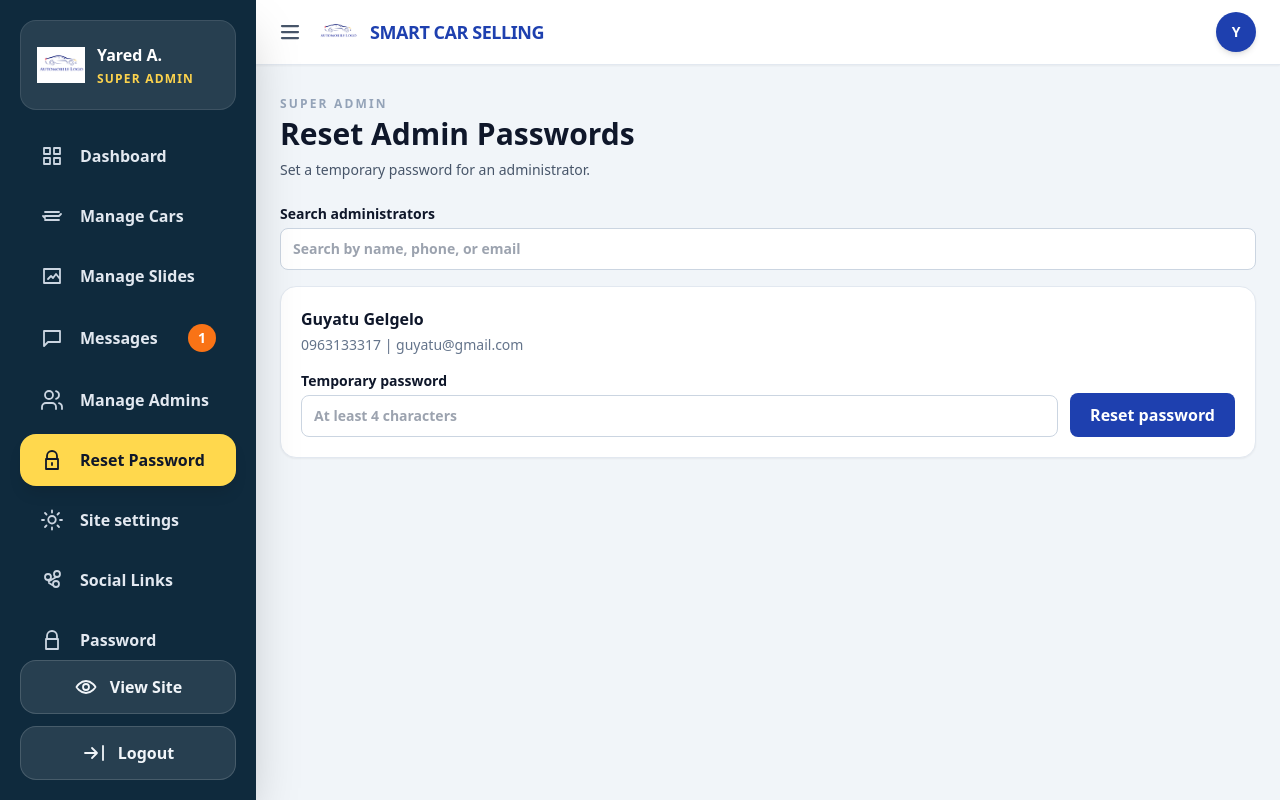
After one commit to yared1357/new-car, a PHP site: page /admin/admin_password_reset.php in a window 1280 px wide. The commit adds this page. Run offline with PHP 8.4, Linux system fonts and the light colour scheme; a user stored in the database is signed in; data comes from the database, SQL or seed files in the repository; data that the repository does not hold is empty; some libraries are stand-ins or nearby versions.

Commit message:
Updated Commit

```diff
--- /dev/null
+++ b/admin/admin_password_reset.php
@@ -0,0 +1,161 @@
+<?php
+require_once __DIR__ . '/session.php';
+if ($admin['role'] !== 'super_admin') {
+    http_response_code(403);
+    echo 'Only the super admin can reset administrator passwords.';
+    exit;
+}
+
+if (!isset($_SESSION['admin_password_reset_csrf'])) {
+    $_SESSION['admin_password_reset_csrf'] = bin2hex(random_bytes(32));
+}
+
+$error = '';
+$resetPassword = $_SESSION['admin_password_reset_flash'] ?? null;
+unset($_SESSION['admin_password_reset_flash']);
+$success = isset($_GET['reset']) ? 'Temporary password set. The administrator must change it after signing in.' : '';
+
+if ($_SERVER['REQUEST_METHOD'] === 'POST') {
+    if (!hash_equals($_SESSION['admin_password_reset_csrf'], $_POST['csrf_token'] ?? '')) {
+        $error = 'Your form session expired. Reload the page and try again.';
+    } else {
+        $accountId = (int) ($_POST['account_id'] ?? 0);
+        $password = (string) ($_POST['temporary_password'] ?? '');
+
+        if ($accountId <= 0) {
+            $error = 'Select a valid administrator account.';
+        } elseif (mb_strlen($password) < 4) {
+            $error = 'Temporary password must be at least 4 characters.';
+        } else {
+            $stmt = $pdo->prepare("UPDATE users SET password = ?, force_password_change = 1 WHERE id = ? AND role = 'admin'");
+            $stmt->execute([password_hash($password, PASSWORD_DEFAULT), $accountId]);
+            if ($stmt->rowCount() > 0) {
+                $_SESSION['admin_password_reset_flash'] = $password;
+                header('Location: admin_password_reset.php?reset=1');
+                exit;
+            }
+            $error = 'Administrator account not found.';
+        }
+    }
+}
+
+$accounts = $pdo->query("SELECT id, name, email, phone FROM users WHERE role = 'admin' ORDER BY name, phone")->fetchAll(PDO::FETCH_ASSOC);
+?>
+<!DOCTYPE html>
+<html lang="en">
+<head>
+  <meta charset="UTF-8">
+  <meta name="viewport" content="width=device-width, initial-scale=1.0">
+  <title>Reset Admin Passwords | <?= htmlspecialchars($siteSettings['site_name'], ENT_QUOTES, 'UTF-8') ?></title>
+  <script src="https://cdn.tailwindcss.com"></script>
+  <script>
+    tailwind.config = { theme: { extend: { colors: { primary: '#1E40AF' } } } };
+  </script>
+</head>
+<body class="min-h-screen bg-slate-100 text-slate-900">
+<?php include __DIR__ . '/header.php'; ?>
+<div id="overlay" class="fixed inset-0 z-40 hidden bg-black/50 lg:hidden"></div>
+<?php $activeSidebar = 'password_reset'; include __DIR__ . '/sidebar.php'; ?>
+<main id="main-content" class="min-h-screen w-full pt-16 transition-all duration-300">
+  <div class="mx-auto max-w-5xl px-4 py-8 sm:px-6">
+    <div class="mb-6">
+      <p class="text-xs font-bold uppercase tracking-[0.18em] text-slate-400">Super admin</p>
+      <h1 class="mt-1 text-2xl font-bold sm:text-3xl">Reset Admin Passwords</h1>
+      <p class="mt-2 text-sm text-slate-600">Set a temporary password for an administrator.</p>
+    </div>
+    <?php if ($success): ?><p class="mb-5 rounded-lg border border-emerald-200 bg-emerald-50 px-4 py-3 text-emerald-800"><?= htmlspecialchars($success) ?></p><?php endif; ?>
+    <?php if ($error): ?><p class="mb-5 rounded-lg border border-red-200 bg-red-50 px-4 py-3 text-red-700"><?= htmlspecialchars($error) ?></p><?php endif; ?>
+    <?php if ($resetPassword !== null): ?>
+      <div class="mb-5 rounded-lg border border-blue-200 bg-blue-50 p-4 text-blue-900">
+        <p class="text-sm font-bold">Temporary password to share</p>
+        <div class="mt-2 flex flex-wrap items-center gap-2">
+          <code id="reset-password-value" class="rounded bg-white px-3 py-2 font-mono text-lg"><?= htmlspecialchars($resetPassword, ENT_QUOTES, 'UTF-8') ?></code>
+          <button type="button" id="copy-reset-password" class="rounded-lg border border-blue-300 bg-white px-3 py-2 text-sm font-semibold hover:bg-blue-100">Copy password</button>
+        </div>
+        <p class="mt-2 text-xs">This password is shown only once here. The administrator must change it after signing in.</p>
+      </div>
+    <?php endif; ?>
+
+    <?php if ($accounts): ?>
+      <label class="mb-4 block text-sm font-semibold">Search administrators
+        <input type="search" id="admin-search" class="mt-1 w-full rounded-lg border border-slate-300 bg-white px-3 py-2.5" placeholder="Search by name, phone, or email">
+      </label>
+    <?php endif; ?>
+    <div id="admin-account-list" class="space-y-4">
+      <?php foreach ($accounts as $account): ?>
+        <section class="admin-account rounded-2xl border border-slate-200 bg-white p-5 shadow-sm" data-search="<?= htmlspecialchars(mb_strtolower(implode(' ', array_filter([$account['name'], $account['phone'], $account['email']]))), ENT_QUOTES, 'UTF-8') ?>">
+          <div class="mb-4">
+            <h2 class="font-bold"><?= htmlspecialchars($account['name'] ?: $account['phone']) ?></h2>
+            <p class="mt-1 text-sm text-slate-500"><?= htmlspecialchars($account['phone'] ?: '-') ?><?= $account['email'] ? ' | ' . htmlspecialchars($account['email']) : '' ?></p>
+          </div>
+          <form method="post" class="flex flex-col gap-3 sm:flex-row sm:items-end" data-confirm-title="Reset this password?" data-confirm-message="This will immediately replace the current password. The administrator will need to use the temporary password and change it after signing in." data-confirm-button="Reset password" data-confirm-style="primary">
+            <input type="hidden" name="csrf_token" value="<?= htmlspecialchars($_SESSION['admin_password_reset_csrf']) ?>">
+            <input type="hidden" name="account_id" value="<?= (int) $account['id'] ?>">
+            <label class="flex-1 text-sm font-semibold">Temporary password
+              <input type="text" name="temporary_password" required minlength="4" autocomplete="off" class="mt-1 w-full rounded-lg border border-slate-300 px-3 py-2.5" placeholder="At least 4 characters">
+            </label>
+            <button type="submit" class="rounded-lg bg-primary px-5 py-2.5 font-bold text-white">Reset password</button>
+          </form>
+        </section>
+      <?php endforeach; ?>
+      <?php if (!$accounts): ?>
+        <div class="rounded-2xl border border-slate-200 bg-white p-6 text-center text-slate-500">There are no administrator accounts to reset.</div>
+      <?php endif; ?>
+    </div>
+    <?php if ($accounts): ?>
+      <p id="no-admin-search-results" class="mt-4 hidden rounded-2xl border border-slate-200 bg-white p-6 text-center text-slate-500">No administrators match your search.</p>
+    <?php endif; ?>
+  </div>
+</main>
+<script>
+  const sidebar = document.getElementById('sidebar');
+  const overlay = document.getElementById('overlay');
+  const main = document.getElementById('main-content');
+  const headerLeft = document.getElementById('header-left');
+  let open = window.innerWidth >= 1024 && localStorage.getItem('adminSidebarClosed') !== '1';
+
+  function applyLayout() {
+    const desktop = window.innerWidth >= 1024;
+    sidebar.classList.toggle('-translate-x-full', !open);
+    overlay.classList.toggle('hidden', desktop || !open);
+    main.style.marginLeft = desktop && open ? '256px' : '0';
+    main.style.width = desktop && open ? 'calc(100% - 256px)' : '100%';
+    if (headerLeft) headerLeft.style.marginLeft = desktop && open ? '258px' : '0';
+  }
+
+  document.getElementById('menu-btn').addEventListener('click', () => {
+    open = !open;
+    if (window.innerWidth >= 1024) localStorage.setItem('adminSidebarClosed', open ? '0' : '1');
+    applyLayout();
+  });
+  document.getElementById('sidebar-close-btn')?.addEventListener('click', () => { open = false; applyLayout(); });
+  overlay.addEventListener('click', () => { open = false; applyLayout(); });
+  window.addEventListener('resize', applyLayout);
+  applyLayout();
+
+  const searchInput = document.getElementById('admin-search');
+  const adminCards = [...document.querySelectorAll('.admin-account')];
+  const noSearchResults = document.getElementById('no-admin-search-results');
+  searchInput?.addEventListener('input', () => {
+    const query = searchInput.value.trim().toLocaleLowerCase();
+    let visibleCount = 0;
+    adminCards.forEach(card => {
+      const matches = card.dataset.search.includes(query);
+      card.classList.toggle('hidden', !matches);
+      if (matches) visibleCount++;
+    });
+    noSearchResults?.classList.toggle('hidden', visibleCount > 0);
+  });
+
+  document.getElementById('copy-reset-password')?.addEventListener('click', async event => {
+    const button = event.currentTarget;
+    try {
+      await navigator.clipboard.writeText(document.getElementById('reset-password-value').textContent);
+      button.textContent = 'Copied';
+    } catch (error) {
+      button.textContent = 'Copy failed';
+    }
+  });
+</script>
+</body>
+</html>
--- a/admin/change_password.php
+++ b/admin/change_password.php
@@ -173,7 +173,7 @@ if ($_SERVER['REQUEST_METHOD'] === 'POST') {
                     </div>
                     <div class="relative">
                         <label class="block text-sm font-medium mb-2">New Password</label>
-                        <input type="password" name="new_password" required minlength="6"
+                        <input type="password" name="new_password" required minlength="4"
                             class="w-full px-4 py-3 border rounded-xl focus:ring-2 focus:ring-primary pr-12">
                         <button type="button" class="toggle-pass absolute right-3 top-10 text-gray-500">
                             <svg class="w-6 h-6" fill="none" stroke="currentColor" viewBox="0 0 24 24">
@@ -184,7 +184,7 @@ if ($_SERVER['REQUEST_METHOD'] === 'POST') {
                     </div>
                     <div class="relative">
                         <label class="block text-sm font-medium mb-2">Confirm New Password</label>
-                        <input type="password" name="confirm_password" required minlength="6"
+                        <input type="password" name="confirm_password" required minlength="4"
                             class="w-full px-4 py-3 border rounded-xl focus:ring-2 focus:ring-primary pr-12">
                         <button type="button" class="toggle-pass absolute right-3 top-10 text-gray-500">
                             <svg class="w-6 h-6" fill="none" stroke="currentColor" viewBox="0 0 24 24">
--- a/admin/sidebar.php
+++ b/admin/sidebar.php
@@ -66,6 +66,14 @@ $navItems = [
           </a>
         </li>
         <li>
+          <a href="admin_password_reset.php" class="<?= $activeSidebar === 'password_reset'
+            ? 'flex items-center gap-4 rounded-2xl bg-[#FFD84D] px-5 py-3.5 text-base font-bold text-slate-900 shadow-lg'
+            : 'flex items-center gap-4 rounded-xl px-5 py-3.5 text-base font-semibold text-slate-200 transition hover:bg-white/10 hover:text-white' ?>">
+            <svg class="h-6 w-6 <?= $activeSidebar === 'password_reset' ? '' : 'text-slate-300' ?>" fill="none" stroke="currentColor" viewBox="0 0 24 24"><path stroke-linecap="round" stroke-linejoin="round" stroke-width="1.8" d="M7 11V8a5 5 0 0110 0v3m-11 0h12v10H6V11zm6 4v2"/></svg>
+            Reset Password
+          </a>
+        </li>
+        <li>
           <a href="settings.php" class="<?= $activeSidebar === 'settings'
             ? 'flex items-center gap-4 rounded-2xl bg-[#FFD84D] px-5 py-3.5 text-base font-bold text-slate-900 shadow-lg'
             : 'flex items-center gap-4 rounded-xl px-5 py-3.5 text-base font-semibold text-slate-200 transition hover:bg-white/10 hover:text-white' ?>">
@@ -100,7 +108,7 @@ $navItems = [
       <svg class="h-6 w-6" fill="none" stroke="currentColor" viewBox="0 0 24 24"><path stroke-linecap="round" stroke-linejoin="round" stroke-width="1.8" d="M2.5 12s3.5-6 9.5-6 9.5 6 9.5 6-3.5 6-9.5 6-9.5-6-9.5-6zm9.5 3a3 3 0 100-6 3 3 0 000 6z"/></svg>
       View Site
     </a>
-    <form action="logout.php" method="POST">
+    <form action="logout.php" method="POST" data-confirm-title="Log out?" data-confirm-message="Are you sure you want to log out of the admin panel?" data-confirm-button="Log out">
       <button type="submit"
         class="flex w-full items-center justify-center gap-3 rounded-2xl border border-white/15 bg-white/10 py-3.5 text-base font-bold text-slate-100 transition hover:border-red-400/40 hover:bg-red-500/10">
         <svg class="h-6 w-6" fill="none" stroke="currentColor" viewBox="0 0 24 24"><path stroke-linecap="round" stroke-linejoin="round" stroke-width="1.8" d="M10 17l5-5-5-5m5 5H3m18 7V5"/></svg>
@@ -109,3 +117,66 @@ $navItems = [
     </form>
   </div>
 </aside>
+
+<dialog id="admin-confirm-dialog" class="w-[calc(100%-2rem)] max-w-md rounded-2xl border-0 bg-white p-0 text-slate-900 shadow-2xl backdrop:bg-slate-950/60">
+  <div class="p-6 sm:p-7">
+    <div class="mb-4 flex h-12 w-12 items-center justify-center rounded-full bg-amber-100 text-amber-700">
+      <svg class="h-6 w-6" fill="none" stroke="currentColor" viewBox="0 0 24 24" aria-hidden="true"><path stroke-linecap="round" stroke-linejoin="round" stroke-width="1.8" d="M12 9v4m0 4h.01M10.3 3.9L2.8 17a2 2 0 001.7 3h15a2 2 0 001.7-3l-7.5-13.1a2 2 0 00-3.4 0z"/></svg>
+    </div>
+    <h2 id="admin-confirm-title" class="text-xl font-bold">Are you sure?</h2>
+    <p id="admin-confirm-message" class="mt-2 text-sm leading-6 text-slate-600"></p>
+    <div class="mt-6 flex flex-col-reverse gap-3 sm:flex-row sm:justify-end">
+      <button type="button" id="admin-confirm-cancel" class="rounded-lg border border-slate-300 px-4 py-2.5 font-semibold text-slate-700 transition hover:bg-slate-50">Cancel</button>
+      <button type="button" id="admin-confirm-accept" class="rounded-lg bg-red-600 px-4 py-2.5 font-bold text-white transition hover:bg-red-700 focus:outline-none focus:ring-4 focus:ring-red-200">Confirm</button>
+    </div>
+  </div>
+</dialog>
+<script>
+  (() => {
+    const dialog = document.getElementById('admin-confirm-dialog');
+    const title = document.getElementById('admin-confirm-title');
+    const message = document.getElementById('admin-confirm-message');
+    const accept = document.getElementById('admin-confirm-accept');
+    const cancel = document.getElementById('admin-confirm-cancel');
+    let pendingForm = null;
+    let approvedForm = null;
+
+    document.addEventListener('submit', event => {
+      const form = event.target;
+      if (!(form instanceof HTMLFormElement) || !form.hasAttribute('data-confirm-title')) return;
+      if (form === approvedForm) {
+        approvedForm = null;
+        return;
+      }
+
+      event.preventDefault();
+      pendingForm = form;
+      title.textContent = form.dataset.confirmTitle || 'Are you sure?';
+      message.textContent = form.dataset.confirmMessage || 'Please confirm that you want to continue.';
+      accept.textContent = form.dataset.confirmButton || 'Confirm';
+      const danger = form.dataset.confirmStyle !== 'primary';
+      accept.className = danger
+        ? 'rounded-lg bg-red-600 px-4 py-2.5 font-bold text-white transition hover:bg-red-700 focus:outline-none focus:ring-4 focus:ring-red-200'
+        : 'rounded-lg bg-primary px-4 py-2.5 font-bold text-white transition hover:bg-blue-800 focus:outline-none focus:ring-4 focus:ring-blue-200';
+      dialog.showModal();
+      accept.focus();
+    });
+
+    const closeDialog = () => {
+      pendingForm = null;
+      dialog.close();
+    };
+    cancel.addEventListener('click', closeDialog);
+    dialog.addEventListener('click', event => {
+      if (event.target === dialog) closeDialog();
+    });
+    accept.addEventListener('click', () => {
+      if (!pendingForm) return;
+      const form = pendingForm;
+      pendingForm = null;
+      approvedForm = form;
+      dialog.close();
+      form.requestSubmit();
+    });
+  })();
+</script>
```
Also changed, not shown: admin/admin_accounts.php (+4 -15 lines), uploads/site_logo_946b7a922f50551d.png (added).
